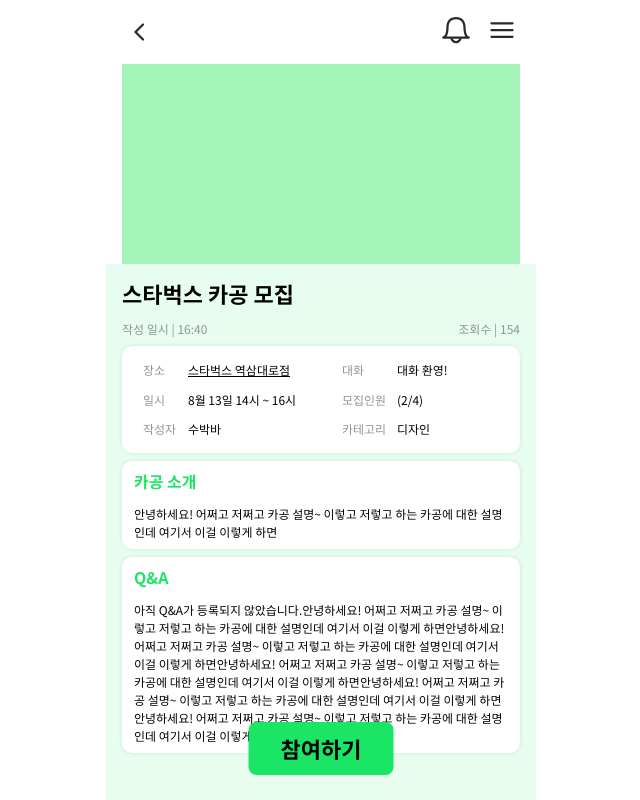
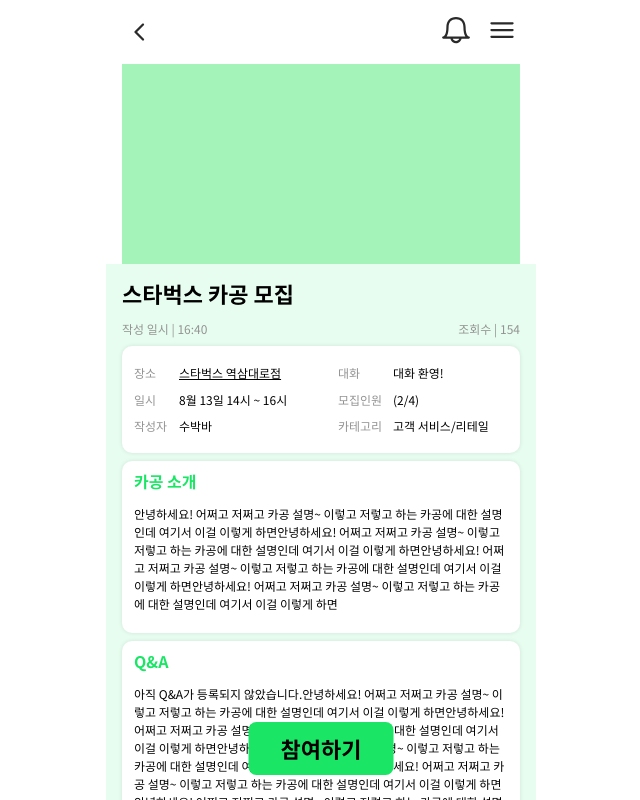
Before and after one commit to Cafegory2/Cafegory_Client, a React (Vite) app: page /cafestudy/detail in a window 1280 px wide. Shown: the top 800 px of the page, without its empty margins (319-959 px from the left). Built offline with nearby package versions, Linux system fonts and the light colour scheme; no server answers; a web font is replaced by a local one.

Commit message:
style: 카공 상세 페이지 css 수정

```diff
--- a/src/components/cafestudyDetail/DetailComponent.tsx
+++ b/src/components/cafestudyDetail/DetailComponent.tsx
@@ -35,7 +35,7 @@
             </Style.OverviewTopSection>
           </Style.OverviewTop>
           <Style.OverviewBottom>
-            <Style.OverviewBottomSection>
+            <Style.SectionContainer>
               <Style.Section>
                 <Style.SectionTitle1>
                   <BodyText3 $color={Color.MonoTagText}>장소</BodyText3>
@@ -49,16 +49,6 @@
                 </Style.SectionDetail>
               </Style.Section>
               <Style.Section>
-                <Style.SectionTitle2>
-                  <BodyText3 $color={Color.MonoTagText}>대화</BodyText3>
-                </Style.SectionTitle2>
-                <Style.SectionDetail>
-                  <BodyText3>대화 환영!</BodyText3>
-                </Style.SectionDetail>
-              </Style.Section>
-            </Style.OverviewBottomSection>
-            <Style.OverviewBottomSection>
-              <Style.Section>
                 <Style.SectionTitle1>
                   <BodyText3 $color={Color.MonoTagText}>일시</BodyText3>
                 </Style.SectionTitle1>
@@ -67,16 +57,6 @@
                 </Style.SectionDetail>
               </Style.Section>
               <Style.Section>
-                <Style.SectionTitle2>
-                  <BodyText3 $color={Color.MonoTagText}>모집인원</BodyText3>
-                </Style.SectionTitle2>
-                <Style.SectionDetail>
-                  <BodyText3>(2/4)</BodyText3>
-                </Style.SectionDetail>
-              </Style.Section>
-            </Style.OverviewBottomSection>
-            <Style.OverviewBottomSection>
-              <Style.Section>
                 <Style.SectionTitle1>
                   <BodyText3 $color={Color.MonoTagText}>작성자</BodyText3>
                 </Style.SectionTitle1>
@@ -84,15 +64,33 @@
                   <BodyText3>수박바</BodyText3>
                 </Style.SectionDetail>
               </Style.Section>
+            </Style.SectionContainer>
+            <Style.SectionContainer>
+              <Style.Section>
+                <Style.SectionTitle2>
+                  <BodyText3 $color={Color.MonoTagText}>대화</BodyText3>
+                </Style.SectionTitle2>
+                <Style.SectionDetail2>
+                  <BodyText3>대화 환영!</BodyText3>
+                </Style.SectionDetail2>
+              </Style.Section>
+              <Style.Section>
+                <Style.SectionTitle2>
+                  <BodyText3 $color={Color.MonoTagText}>모집인원</BodyText3>
+                </Style.SectionTitle2>
+                <Style.SectionDetail2>
+                  <BodyText3>(2/4)</BodyText3>
+                </Style.SectionDetail2>
+              </Style.Section>
               <Style.Section>
                 <Style.SectionTitle2>
                   <BodyText3 $color={Color.MonoTagText}>카테고리</BodyText3>
                 </Style.SectionTitle2>
-                <Style.SectionDetail>
-                  <BodyText3>디자인</BodyText3>
-                </Style.SectionDetail>
+                <Style.SectionDetail2>
+                  <BodyText3>고객 서비스/리테일</BodyText3>
+                </Style.SectionDetail2>
               </Style.Section>
-            </Style.OverviewBottomSection>
+            </Style.SectionContainer>
           </Style.OverviewBottom>
         </Style.ContainerOverview>
         <Style.ContainerDetail>
@@ -102,7 +100,12 @@
           <Style.DetailBody>
             <BodyText3 style={{ overflow: "visible", whiteSpace: "normal" }}>
               안녕하세요! 어쩌고 저쩌고 카공 설명~ 이렇고 저렇고 하는 카공에
-              대한 설명인데 여기서 이걸 이렇게 하면
+              대한 설명인데 여기서 이걸 이렇게 하면안녕하세요! 어쩌고 저쩌고
+              카공 설명~ 이렇고 저렇고 하는 카공에 대한 설명인데 여기서 이걸
+              이렇게 하면안녕하세요! 어쩌고 저쩌고 카공 설명~ 이렇고 저렇고 하는
+              카공에 대한 설명인데 여기서 이걸 이렇게 하면안녕하세요! 어쩌고
+              저쩌고 카공 설명~ 이렇고 저렇고 하는 카공에 대한 설명인데 여기서
+              이걸 이렇게 하면
             </BodyText3>
           </Style.DetailBody>
         </Style.ContainerDetail>
@@ -120,7 +123,13 @@
               이렇게 하면안녕하세요! 어쩌고 저쩌고 카공 설명~ 이렇고 저렇고 하는
               카공에 대한 설명인데 여기서 이걸 이렇게 하면안녕하세요! 어쩌고
               저쩌고 카공 설명~ 이렇고 저렇고 하는 카공에 대한 설명인데 여기서
-              이걸 이렇게 하면
+              이걸 이렇게 하면 하면안녕하세요! 어쩌고 저쩌고 카공 설명~ 이렇고
+              저렇고 하는 카공에 대한 설명인데 여기서 이걸 이렇게
+              하면안녕하세요! 어쩌고 저쩌고 카공 설명~ 이렇고 저렇고 하는 카공에
+              대한 설명인데 여기서 이걸 이렇게 하면안녕하세요! 어쩌고 저쩌고
+              카공 설명~ 이렇고 저렇고 하는 카공에 대한 설명인데 여기서 이걸
+              이렇게 하면안녕하세요! 어쩌고 저쩌고 카공 설명~ 이렇고 저렇고 하는
+              카공에 대한 설명인데 여기서 이걸 이렇게 하면
             </BodyText3>
           </Style.DetailBody>
         </Style.ContainerDetail>
--- a/src/components/cafestudyDetail/styles.tsx
+++ b/src/components/cafestudyDetail/styles.tsx
@@ -40,47 +40,51 @@
 export const OverviewBottom = styled.div`
   width: 100%;
   height: 107px;
+  padding: 0px 12px;
   display: flex;
-  flex-direction: column;
-  justify-content: space-evenly;
+  flex-direction: row;
+  justify-content: space-between;
   background-color: white;
   border-radius: 10px;
   box-shadow: 0px 0px 4px 0px rgba(0, 0, 0, 0.1);
 `;
 
-export const OverviewBottomSection = styled.div`
+export const SectionContainer = styled.div`
+  width: 50%;
+  max-width: 170px;
+  height: 100%;
   display: flex;
+  flex-direction: column;
+  justify-content: center;
+`;
+
+export const Section = styled.div`
   width: 100%;
-  height: 10%;
-  justify-content: space-around;
+  height: 25%;
+  display: flex;
+  flex-direction: row;
   align-items: center;
 `;
 
-export const Section = styled.div`
-  width: 47%;
-  height: 100%;
-  padding: 0px 15px;
-  display: flex;
-  flex-direction: row;
-  align-items: center;
-  justify-content: space-between;
-`;
-
 export const SectionTitle1 = styled.div`
-  min-width: 45px;
+  width: 45px;
 `;
 
 export const SectionTitle2 = styled.div`
-  min-width: 55px;
+  width: 55px;
 `;
 
 export const SectionDetail = styled.div`
-  width: 85%;
+  width: calc(100% - 45px);
+`;
+
+export const SectionDetail2 = styled.div`
+  width: calc(100% - 55px);
 `;
 
 export const ContainerDetail = styled.div`
   width: 100%;
-  padding: 8px 12px;
+  padding: 8px 12px 20px 12px;
   margin-top: 8px;
   background-color: white;
   border-radius: 10px;
```
